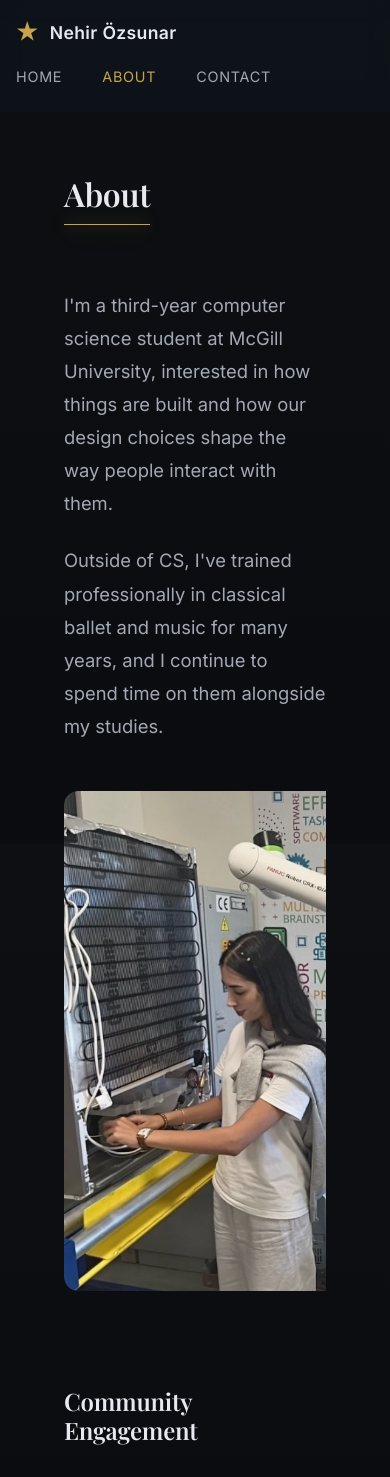
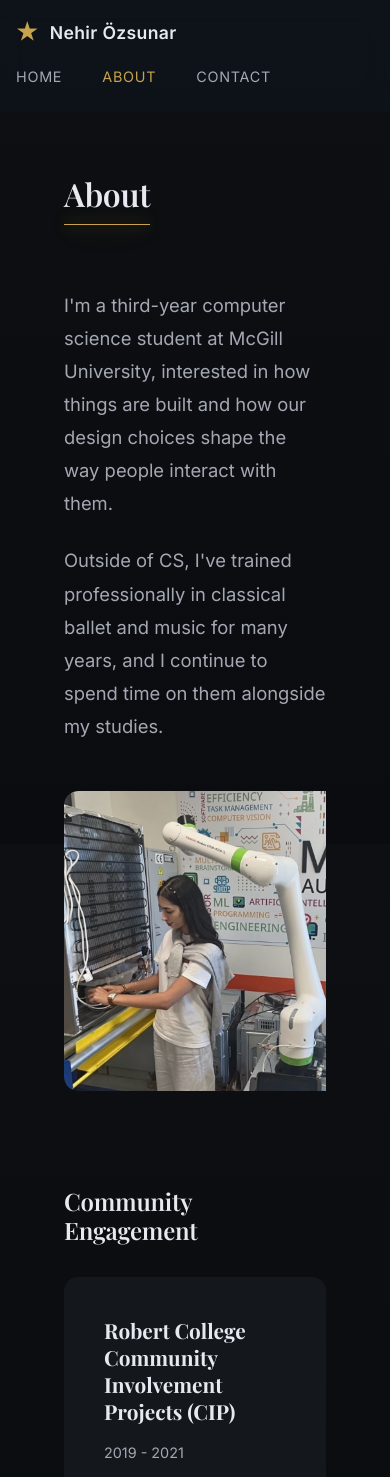
Before and after one commit to nehirozs/my-website, a React (Vite) app: page /about in a window 390 px wide. Shown: the top 1477 px of the page. Built offline with nearby package versions, Linux system fonts and the light colour scheme.

Commit message:
mobile 2

```diff
--- a/src/pages/About.jsx
+++ b/src/pages/About.jsx
@@ -20,16 +20,16 @@ export default function About() {
       </div>
 
       <div style={styles.photoSection}>
-        <div style={styles.photoCard}>
-            <img src={bshPhoto} alt="BSH Internship" style={styles.photo} />
+        <div style={styles.photoCard} className="photo-card">
+          <img src={bshPhoto} alt="BSH Internship" style={styles.photo} />
         </div>
-        <div style={styles.photoCard}>
-            <img src={singingPhoto} alt="Performance" style={styles.photo} />
+        <div style={styles.photoCard} className="photo-card">
+          <img src={singingPhoto} alt="Performance" style={styles.photo} />
         </div>
-        <div style={styles.photoCard}>
-            <img src={balletPhoto} alt="Ballet" style={styles.photo} />
+        <div style={styles.photoCard} className="photo-card">
+          <img src={balletPhoto} alt="Ballet" style={styles.photo} />
         </div>
-        </div>
+      </div>
 
       {/* Volunteer Section */}
       <div style={styles.volunteerSection}>
@@ -95,17 +95,15 @@ const styles = {
   photoCard: {
     borderRadius: '14px',
     overflow: 'hidden',
-    minWidth: '400px',  // Changed back from '85vw'
+    minWidth: '400px',
     flexShrink: 0,
     position: 'relative',
-    // Removed: background: 'var(--bg-soft)',
   },
   photo: {
     width: '100%',
-    height: '500px',    // Changed back from 'auto'
-    objectFit: 'cover', // Changed back from 'contain'
+    height: '500px',
+    objectFit: 'cover',
     display: 'block',
-    // Removed: maxHeight: '60vh',
   },
   caption: {
     position: 'absolute',
--- a/src/styles/globals.css
+++ b/src/styles/globals.css
@@ -110,4 +110,14 @@
       padding: 1rem !important;
       gap: 0.5rem !important;
     }
+
+    .photo-card {
+      min-width: 90vw !important;
+    }
+
+    .photo-card img {
+      height: 300px !important;
+      object-fit: cover !important;
+    }
+
   }
```
